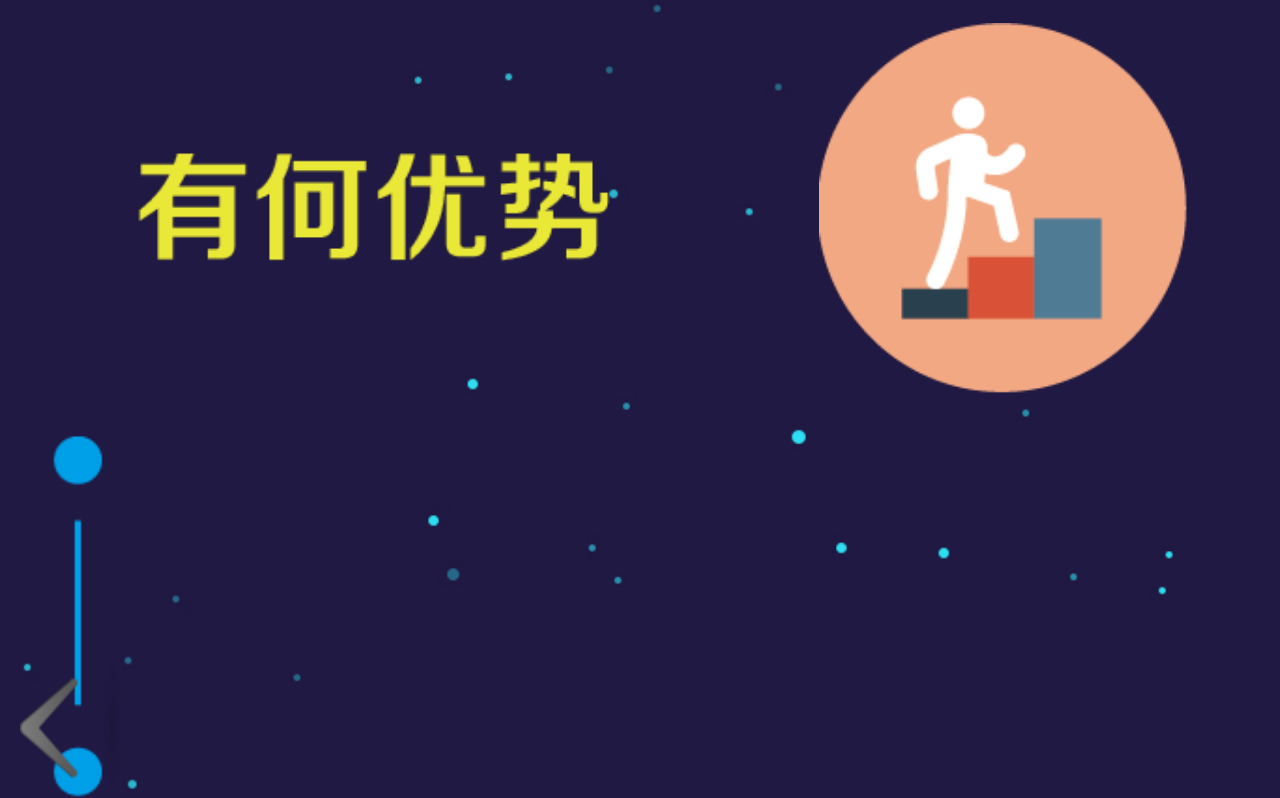
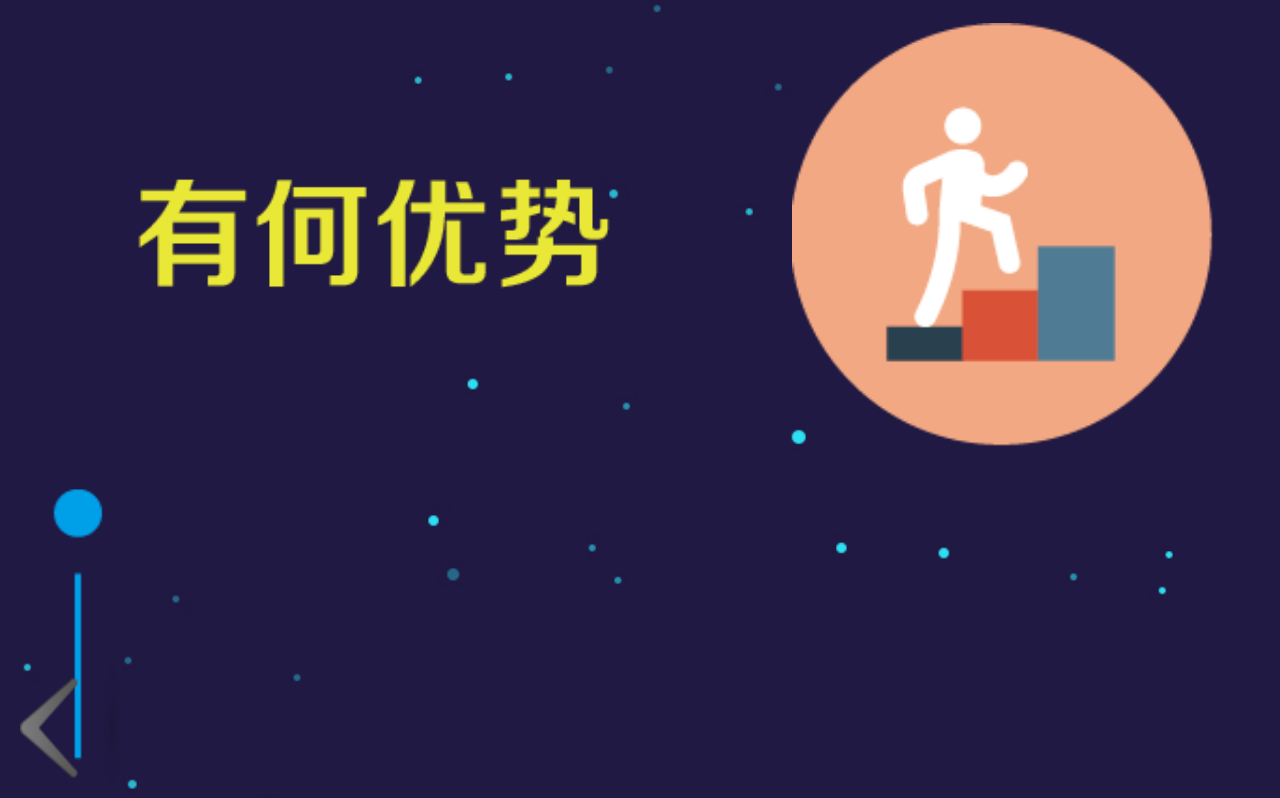
Before and after one commit to woniu0503/qbxp, a plain HTML site: page cggcsWeb/yhys.html in a window 1280 px wide. Shown: the top 798 px of the page. Drawn offline with Linux system fonts and the light colour scheme.

Commit message:
Update yhys.html

```diff
--- a/cggcsWeb/yhys.html
+++ b/cggcsWeb/yhys.html
@@ -21,7 +21,7 @@
       <td>
       <img src="images/v4_title.png" width="70%" class="banner_tit2 animated fadeInLeft" style="margin-top:0px"/>
       </td>
-      <td><img src="images/v4_top.png" width="70%"/></td>
+      <td><img src="images/v4_top.png" width="80%"/></td>
     </tr>
   </tbody>
 </table>
```
